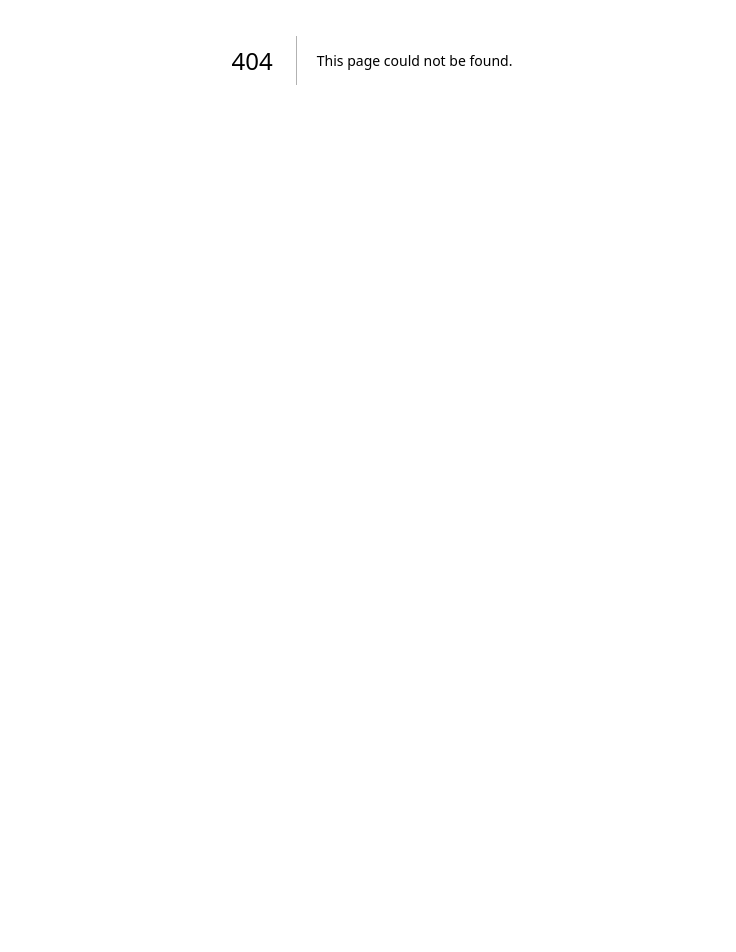
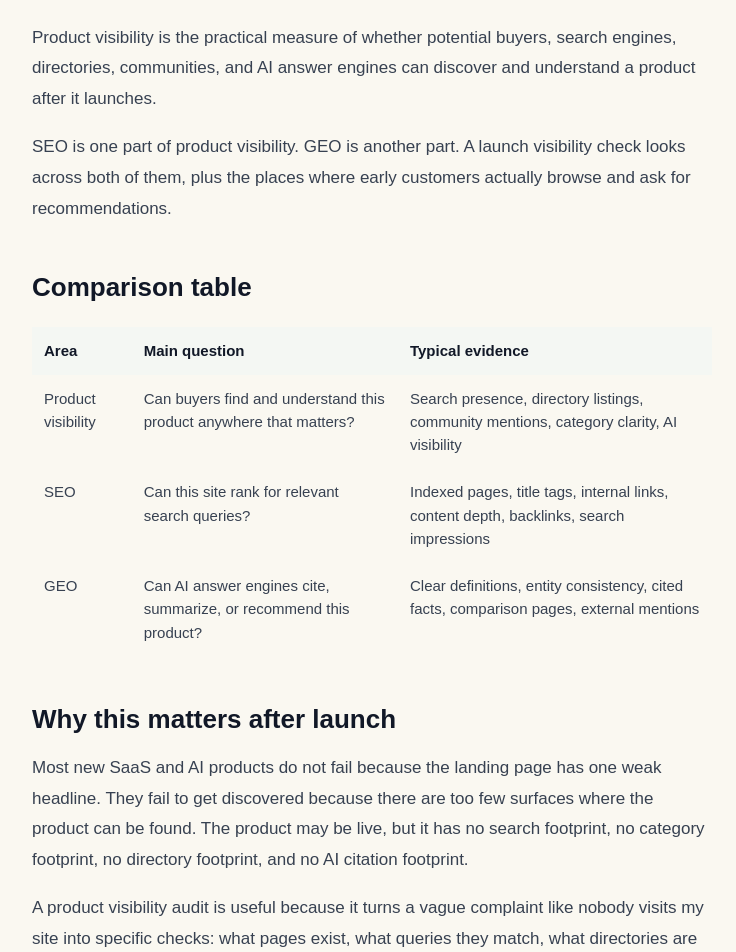
Before and after one commit to rayvin1990/product-visibility, a Next.js app: page /blog/product-visibility-vs-seo-vs-geo in a window 1280 px wide. Before the commit this address had no page. Shown: the part 340-1292 px from the top of the page, without its empty margins (268-1004 px from the left). Before the commit the page ends 800 px from the top, so only its background shows below. Built offline with nearby package versions, Linux system fonts and the light colour scheme.

Commit message:
feat: add product visibility geo explainer

```diff
--- a/app/blog/page.tsx
+++ b/app/blog/page.tsx
@@ -8,6 +8,12 @@ export const metadata: Metadata = {
 };
 
 const posts = [
+  {
+    slug: "product-visibility-vs-seo-vs-geo",
+    title: "Product visibility vs SEO vs GEO",
+    date: "July 1, 2026",
+    desc: "A practical definition of product visibility, how it differs from SEO and GEO, and what a launch visibility check should inspect.",
+  },
   {
     slug: "why-your-product-gets-zero-traffic-after-launch",
     title: "Why your product gets zero traffic after launch",
--- /dev/null
+++ b/app/blog/product-visibility-vs-seo-vs-geo/page.tsx
@@ -0,0 +1,179 @@
+import type { Metadata } from "next";
+import Link from "next/link";
+
+export const metadata: Metadata = {
+  title: "Product visibility vs SEO vs GEO",
+  description:
+    "Product visibility, SEO, and GEO are related but not the same. This guide explains what each one checks and how founders should use them after launch.",
+  alternates: {
+    canonical: "/blog/product-visibility-vs-seo-vs-geo",
+  },
+  openGraph: {
+    title: "Product visibility vs SEO vs GEO",
+    description:
+      "A practical comparison of product visibility, SEO, and GEO for SaaS and AI tool founders.",
+    url: "https://product-visibility.vercel.app/blog/product-visibility-vs-seo-vs-geo",
+    type: "article",
+    publishedTime: "2026-07-01",
+  },
+};
+
+export default function ProductVisibilityVsSeoVsGeo() {
+  const articleSchema = {
+    "@context": "https://schema.org",
+    "@type": "Article",
+    headline: "Product visibility vs SEO vs GEO",
+    datePublished: "2026-07-01",
+    dateModified: "2026-07-01",
+    author: {
+      "@type": "Organization",
+      name: "Product Visibility Checklist",
+    },
+    publisher: {
+      "@type": "Organization",
+      name: "Product Visibility Checklist",
+    },
+    mainEntityOfPage: "https://product-visibility.vercel.app/blog/product-visibility-vs-seo-vs-geo",
+    description:
+      "Product visibility, SEO, and GEO are related but not the same. This guide explains what each one checks and how founders should use them after launch.",
+  };
+
+  const faqSchema = {
+    "@context": "https://schema.org",
+    "@type": "FAQPage",
+    mainEntity: [
+      {
+        "@type": "Question",
+        name: "What is product visibility?",
+        acceptedAnswer: {
+          "@type": "Answer",
+          text:
+            "Product visibility is the practical measure of whether potential buyers, search engines, directories, communities, and AI answer engines can discover and understand a product after it launches.",
+        },
+      },
+      {
+        "@type": "Question",
+        name: "How is product visibility different from SEO?",
+        acceptedAnswer: {
+          "@type": "Answer",
+          text:
+            "SEO focuses on ranking and search traffic. Product visibility is broader: it checks search, directories, launch communities, category pages, comparison pages, social mentions, and AI recommendation surfaces.",
+        },
+      },
+      {
+        "@type": "Question",
+        name: "How is GEO different from SEO?",
+        acceptedAnswer: {
+          "@type": "Answer",
+          text:
+            "GEO, or generative engine optimization, focuses on whether AI systems can cite, summarize, and recommend a product in generated answers. SEO focuses primarily on traditional search result pages.",
+        },
+      },
+    ],
+  };
+
+  return (
+    <main className="page blog-post-page">
+      <script
+        type="application/ld+json"
+        dangerouslySetInnerHTML={{ __html: JSON.stringify([articleSchema, faqSchema]) }}
+      />
+
+      <header className="topbar">
+        <div className="topbar-inner">
+          <div className="brand">
+            <span className="brand-mark">PV</span>
+            Product Visibility Checklist
+          </div>
+          <nav className="top-nav">
+            <Link className="nav-link" href="/">Home</Link>
+            <Link className="nav-link" href="/blog">Blog</Link>
+          </nav>
+        </div>
+      </header>
+
+      <article className="post-article">
+        <time className="post-date" dateTime="2026-07-01">July 1, 2026</time>
+        <h1>Product visibility vs SEO vs GEO</h1>
+
+        <p>
+          Product visibility, SEO, and GEO all help a product get found, but they answer different questions.
+          A founder should not treat them as interchangeable work.
+        </p>
+
+        <h2>The short definition</h2>
+        <p>
+          Product visibility is the practical measure of whether potential buyers, search engines, directories,
+          communities, and AI answer engines can discover and understand a product after it launches.
+        </p>
+        <p>
+          SEO is one part of product visibility. GEO is another part. A launch visibility check looks across both
+          of them, plus the places where early customers actually browse and ask for recommendations.
+        </p>
+
+        <h2>Comparison table</h2>
+        <table>
+          <thead>
+            <tr>
+              <th>Area</th>
+              <th>Main question</th>
+              <th>Typical evidence</th>
+            </tr>
+          </thead>
+          <tbody>
+            <tr>
+              <td>Product visibility</td>
+              <td>Can buyers find and understand this product anywhere that matters?</td>
+              <td>Search presence, directory listings, community mentions, category clarity, AI visibility</td>
+            </tr>
+            <tr>
+              <td>SEO</td>
+              <td>Can this site rank for relevant search queries?</td>
+              <td>Indexed pages, title tags, internal links, content depth, backlinks, search impressions</td>
+            </tr>
+            <tr>
+              <td>GEO</td>
+              <td>Can AI answer engines cite, summarize, or recommend this product?</td>
+              <td>Clear definitions, entity consistency, cited facts, comparison pages, external mentions</td>
+            </tr>
+          </tbody>
+        </table>
+
+        <h2>Why this matters after launch</h2>
+        <p>
+          Most new SaaS and AI products do not fail because the landing page has one weak headline. They fail to get
+          discovered because there are too few surfaces where the product can be found. The product may be live, but
+          it has no search footprint, no category footprint, no directory footprint, and no AI citation footprint.
+        </p>
+
+        <p>
+          A product visibility audit is useful because it turns a vague complaint like nobody visits my site into
+          specific checks: what pages exist, what queries they match, what directories are missing, what competitors
+          AI tools mention, and what repair work can be done this week.
+        </p>
+
+        <h2>What a launch visibility check should inspect</h2>
+        <ul>
+          <li>Whether the homepage gives a clear 25 to 50 word definition of the product.</li>
+          <li>Whether Google can index the homepage, blog, sitemap, and robots.txt.</li>
+          <li>Whether the product appears for exact brand, category, and problem queries.</li>
+          <li>Whether the product has directory, GitHub, Product Hunt, or community mentions.</li>
+          <li>Whether AI tools can answer what the product is, who it is for, and when to use it.</li>
+          <li>Whether the site has comparison, alternative, or category pages that AI systems can summarize.</li>
+        </ul>
+
+        <h2>How to use the terms correctly</h2>
+        <p>
+          Use SEO when the task is improving search rankings. Use GEO when the task is improving AI answer inclusion.
+          Use product visibility when the task is broader: finding every obvious place where the product should be
+          discoverable but is not.
+        </p>
+
+        <p>
+          For a new product, product visibility should come first. Once the visibility gaps are known, SEO and GEO
+          become repair tracks instead of abstract buzzwords.
+        </p>
+      </article>
+    </main>
+  );
+}
--- a/app/layout.tsx
+++ b/app/layout.tsx
@@ -3,7 +3,7 @@ import "./styles.css";
 
 export const metadata: Metadata = {
   title: {
-    default: "Product Visibility Checklist – Free Launch Visibility Check for SaaS & AI Tools",
+    default: "Product Visibility Checklist - Free Launch Visibility Check for SaaS & AI Tools",
     template: "%s | Product Visibility Checklist"
   },
   description:
@@ -23,7 +23,7 @@ export const metadata: Metadata = {
     canonical: "/"
   },
   openGraph: {
-    title: "Product Visibility Checklist – Free Launch Visibility Check for SaaS & AI Tools",
+    title: "Product Visibility Checklist - Free Launch Visibility Check for SaaS & AI Tools",
     description:
       "Free manual launch visibility audit. Check where your micro-SaaS or AI tool is invisible across Google search, directories, communities, and AI recommendations after launch.",
     url: "https://product-visibility.vercel.app/",
@@ -32,7 +32,7 @@ export const metadata: Metadata = {
   },
   twitter: {
     card: "summary",
-    title: "Product Visibility Checklist – Free Launch Visibility Check",
+    title: "Product Visibility Checklist - Free Launch Visibility Check",
     description:
       "Free manual launch visibility audit. Check where your micro-SaaS or AI tool is invisible on Google, directories, communities, and AI recommendations."
   },
--- a/app/styles.css
+++ b/app/styles.css
@@ -549,7 +549,7 @@ button:disabled {
   line-height: 1.7;
 }
 
-/* ── Blog post ── */
+/* Blog post */
 
 .blog-post-page .post-article {
   max-width: 720px;
@@ -589,6 +589,33 @@ button:disabled {
   gap: 10px;
 }
 
+.blog-post-page table {
+  width: 100%;
+  margin: 24px 0 0;
+  border-collapse: collapse;
+  overflow: hidden;
+  font-size: 15px;
+  line-height: 1.55;
+}
+
+.blog-post-page th,
+.blog-post-page td {
+  border: 1px solid var(--border);
+  padding: 12px;
+  text-align: left;
+  vertical-align: top;
+}
+
+.blog-post-page th {
+  background: #f4f7f3;
+  color: var(--ink);
+  font-weight: 700;
+}
+
+.blog-post-page td {
+  color: #374151;
+}
+
 .blog-post-page li {
   color: #374151;
   font-size: 17px;
```
Also changed, not shown: app/sitemap.ts (+21 -1 lines).
